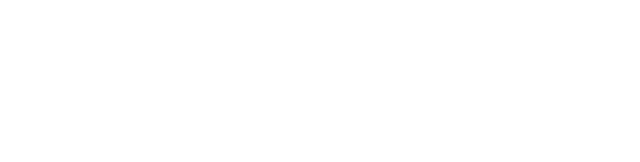
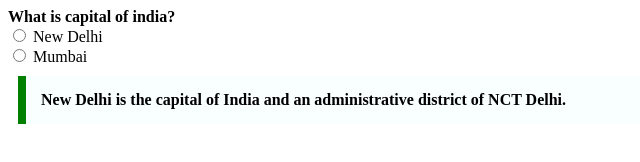
Before and after one commit to acciojob/trivia-Yuganshu-Jasaiwal, a website: page main.html in a window 1280 px wide. Shown: the whole page, without its empty margins (0-640 px from the left). Drawn offline with Linux system fonts and the light colour scheme.

Commit message:
created a submission

```diff
--- a/main.html
+++ b/main.html
@@ -10,6 +10,17 @@
 	<!-- the entire body must be written by student -->
     <script type="text/javascript" src="./script.js">
 </script>
+	<p3><b>What is capital of india?</b></p3><br>
+	<input type = "radio" id = "cap1" name = "cap" value = "New Delhi">
+	<label for="cap1"> New Delhi</label><br>
+	<input type = "radio" id = "cap2" name = "cap" value = "Mumbai">
+	<label for="cap2"> Mumbai</label>
+
+	<blockquote cite = "https://en.wikipedia.org/wiki/New_Delhi" id = "block">
+		New Delhi is the capital of India and an administrative district of NCT Delhi.
+	</blockquote>
+
+
 
 </body>
 
--- a/styles.css
+++ b/styles.css
@@ -1,2 +1,10 @@
 
-/* Your CSS Code here. */
+#block
+{
+	width-max: 600px;
+	background-color: #f8fffe;
+	margin: 10px;
+	padding:15px;
+	border-left: 8px solid green;
+	font-weight: bold;
+}
```
